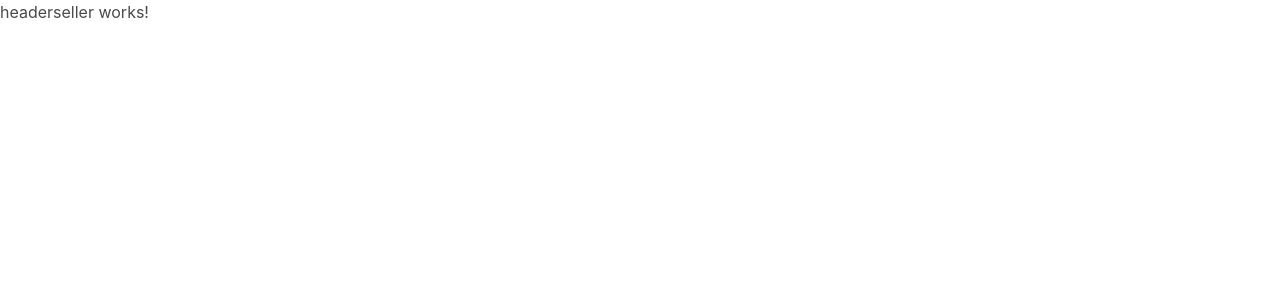
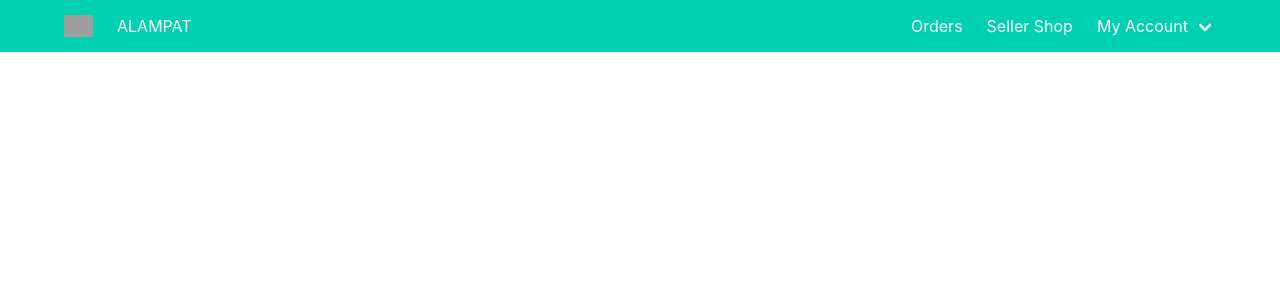
Before and after one commit to Littoo/ALAMPAT-Front-Back-End, an Angular app: page / in a window 1280 px wide. Shown: the top 300 px of the page. Built offline with nearby package versions, Linux system fonts and the light colour scheme; grey boxes are pictures that could not be loaded.

Commit message:
Added Header NavBar Design
Header NavBar Design is recycled from actual embedded Header in "myaccountseller". Not yet linked from the actual component.

```diff
--- a/src/app/components/headerseller/headerseller.component.html
+++ b/src/app/components/headerseller/headerseller.component.html
@@ -1 +1,64 @@
-<p>headerseller works!</p>
+<style>
+    html {
+      scroll-behavior: smooth;
+    }
+
+    .card-container {
+      display: flex;
+      flex-wrap: wrap;
+      justify-content: center;
+      margin-top: 30px;
+    }
+
+    .span-spaces {
+      padding-left: 5px;
+      padding-right: 10px;
+    }
+</style>
+
+<!--HEADER-->
+<section class="section">
+    <nav class="navbar is-primary is-fixed-top">
+        <div class="container">
+            <div class="navbar-brand">
+                <a class="navbar-item">
+                    <img src="assets/alampat-icon.ico" alt="alampatIcon" width="29">
+                </a>
+                <a class="navbar-item ">
+                    ALAMPAT
+                </a>
+                <span class="navbar-burger" data-target="navbarMenuHeroA">
+                    <span> </span>
+                    <span></span>
+                    <span></span>
+                </span>
+            </div>
+            <div class="navbar-menu" id="navbarMenuHeroA">
+                <div class="navbar-end">
+                    <a class="navbar-item ">
+                        Orders
+                    </a>
+                    <a class="navbar-item ">
+                        Seller Shop
+                    </a>
+                    <div class="navbar-item has-dropdown is-hoverable is-right">
+                        <a class="navbar-link ">
+                            My Account
+                        </a>
+                        <div class="navbar-dropdown">
+                            <a class="navbar-item">
+                                Hatdog
+                            </a>
+                            <a class="navbar-item">
+                                Hamburjer
+                            </a>
+                            <a class="navbar-item">
+                                Hamonada
+                            </a>
+                        </div>
+                    </div>
+                </div>
+            </div>
+        </div>
+    </nav>
+</section>
```
